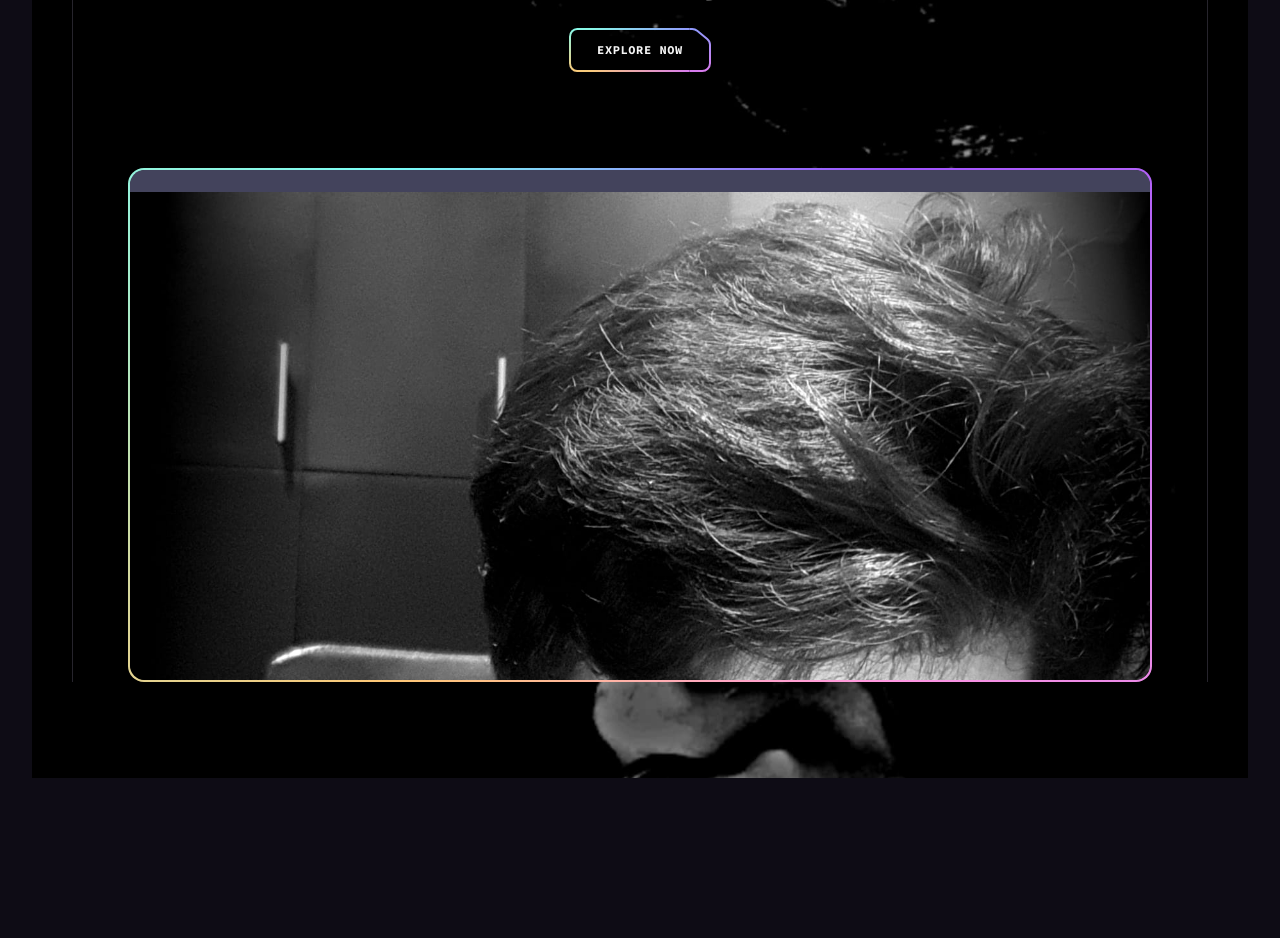
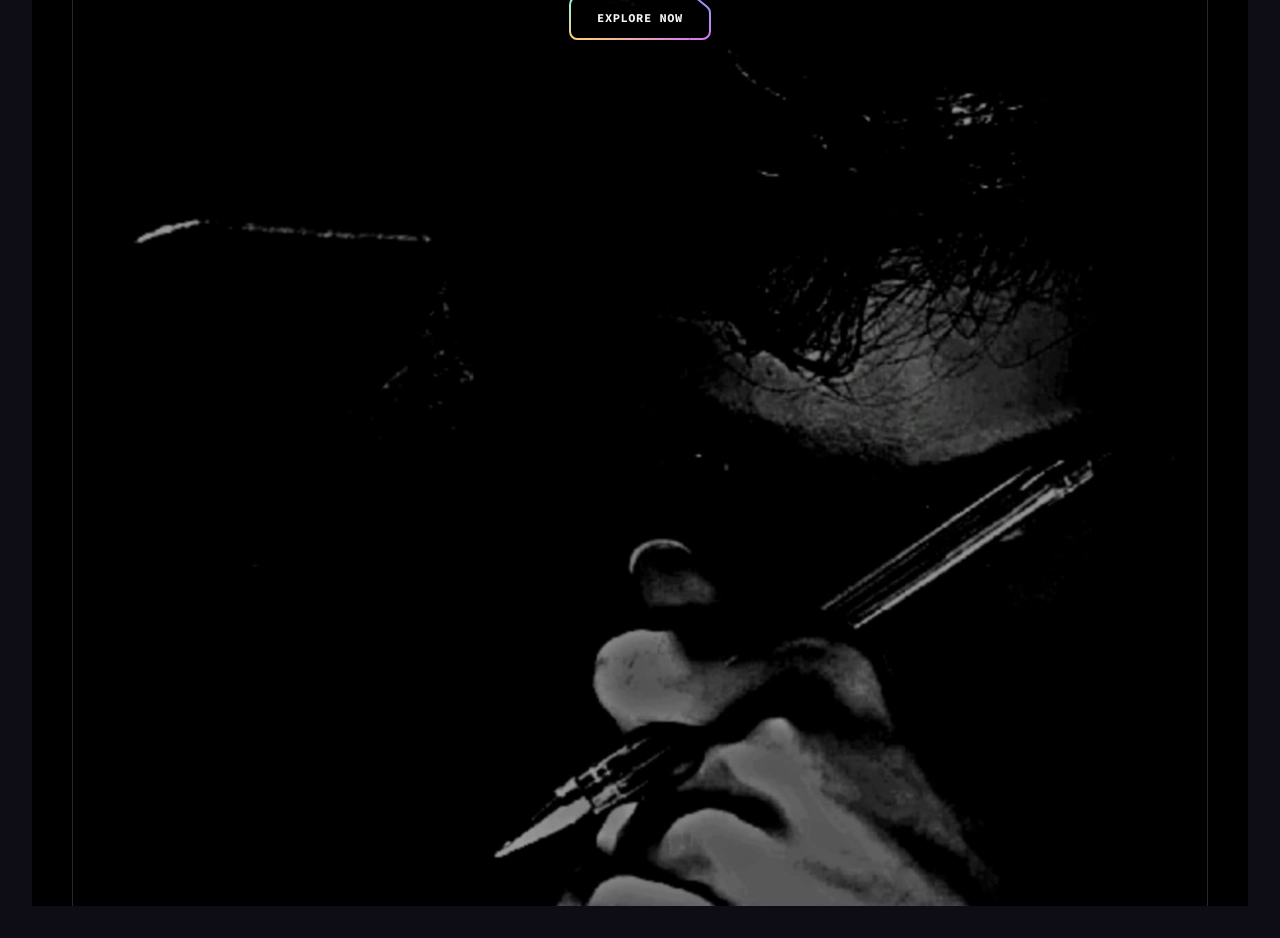
Before and after one commit to Dz-devz/Personal-Portfolio, a React (Vite) app: page / in a window 1280 px wide. Shown: the part 520-1458 px from the top of the page. Before the commit the page ends 1330 px from the top, so only its background shows below. Built offline with nearby package versions, Linux system fonts and the light colour scheme.

Commit message:
chore: editing ui for better view

```diff
--- a/src/components/hero.tsx
+++ b/src/components/hero.tsx
@@ -1,7 +1,7 @@
+// import DzDPTwo from "../assets/DzDPTwo.jpg";
+import DzShadow from "../assets/DzShadow.jpg";
 import Button from "./button";
 import Section from "./section";
-import DzDP from "../assets/DzDP.jpg";
-import DzShadow from "../assets/DzShadow.jpg";
 
 export default function Hero() {
   return (
@@ -9,7 +9,7 @@ export default function Hero() {
       className="pt-[12rem] -mt-[5.25]"
       crosses
       crossesOffset="lg:translate-y-[5.25rem]"
-      customPaddings
+      customPaddings=""
       id="hero"
     >
       <div className="container relative">
@@ -21,17 +21,17 @@ export default function Hero() {
           <Button href="/projects">Explore now</Button>
         </div>
         <div className="relative max-w-[23rem] mx-auto md:max-w-5xl xl:mb-24">
-          <div className="relative z-1 p-0.5 rounded-2xl bg-conic-gradient">
-            <div className="relative bg-n-8 rounded-[1rem]">
-              <div className="h-[1.4rem] bg-n-10 rounded-t-[0.9rem]" />
+          <div className="relative z-1 p-0.5 rounded-2xl">
+            <div className="relative bg-transparent rounded-[1rem]">
+              <div className="h-[1.4rem] bg-transparent rounded-t-[0.9rem]" />
               <div className="aspect-[33/40] rounded-b-[0.9rem] overflow-hidden md:aspect-[688/490] lg:aspect-[1024/490]">
-                <img
-                  src={DzDP}
+                {/* <img
+                  src={DzDPTwo}
                   className="w-full"
                   width={1440}
                   height={1800}
                   alt="Display Picture of Dz dev"
-                />
+                /> */}
               </div>
             </div>
           </div>
```
Also changed, not shown: src/assets/DzDPTwo.jpg (added).
